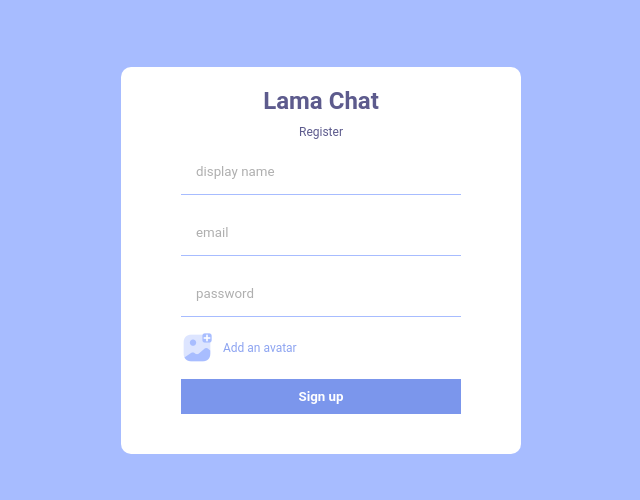
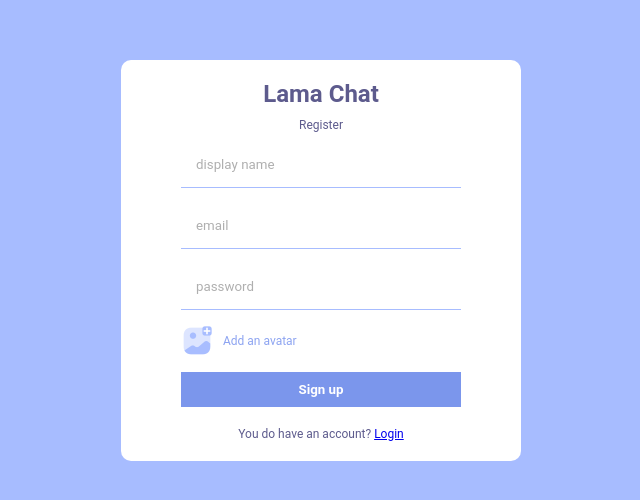
Before and after one commit to TinDaKing/ChatApplication, a React (Create React App) app: page /register in a window 1280 px wide. Shown: the part 140-640 px from the top of the page, without its empty margins (319-959 px from the left). Built offline with nearby package versions, Linux system fonts and the light colour scheme; no server answers.

Commit message:
fix user registration form and enable login link

```diff
--- a/src/pages/Register.jsx
+++ b/src/pages/Register.jsx
@@ -42,7 +42,8 @@ const Register = () => {
                             email,
                             photoURL: downloadURL,
                         });
-                        // create empty user chats on firestore
+
+                        //create empty user chats on firestore
                         await setDoc(doc(db, "userChats", res.user.uid), {});
                         navigate("/");
                     } catch (err) {
@@ -72,12 +73,12 @@ const Register = () => {
                         <img src={Add} alt="" />
                         <span>Add an avatar</span>
                     </label>
-                    <button >Sign up</button>
+                    <button disabled={loading}>Sign up</button>
                     {loading && "Uploading and compressing the image please wait..."}
                     {err && <span>Something went wrong</span>}
                 </form>
                 <p>
-                    {/* You do have an account? <Link to="/register">Login</Link> */}
+                    You do have an account? <Link to="/register">Login</Link>
                 </p>
             </div>
         </div>
```
